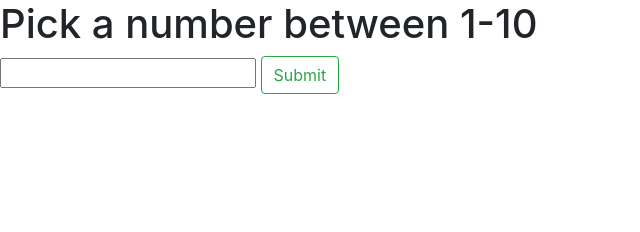
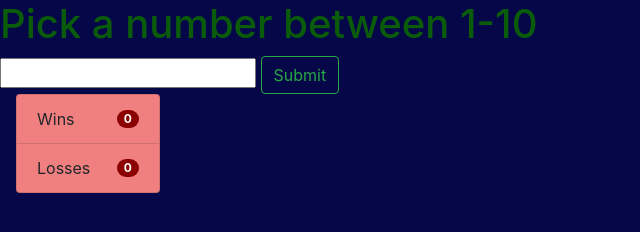
Before and after one commit to Jgriebel1990/number-guess, a plain HTML site: page index.html in a window 1280 px wide. Shown: the whole page, without its empty margins (0-640 px from the left). Drawn offline with nearby package versions, Linux system fonts and the light colour scheme.

Commit message:
added some custom css to index.html

```diff
--- a/index.html
+++ b/index.html
@@ -10,14 +10,26 @@
               crossorigin="anonymous">
         <link rel="stylesheet" href="style.css">
     </head>
-    <body>
+    <body class="body-background">
         <header>
-            <h1>Pick a number between 1-10</h1>
+            <h1 class="head-text">Pick a number between 1-10</h1>
         </header>
         <form action="" id="play-form">
             <input type="text">
             <button type="submit" class="btn btn-outline-success">Submit</button>
         </form>
+        <form action="">
+            <ul class="list-group win-loss">
+                <li class="list-group-item d-flex justify-content-between align-items-center list">
+                    Wins
+                <span class="badge badge-primary badge-pill pill">0</span>
+                </li>
+                <li class="list-group-item d-flex justify-content-between align-items-center list">
+                    Losses
+                <span class="badge badge-primary badge-pill pill">0</span>
+                </li>
+            </ul>
+        </form>
     <script src="app.js"></script>
     </body>
 
--- a/style.css
+++ b/style.css
@@ -0,0 +1,21 @@
+.win-loss{
+    margin-right: 70rem;
+    margin-left: 1rem;
+
+}
+
+.body-background{
+    background-color: rgb(6, 7, 73);
+}
+
+.head-text{
+    color: rgb(10, 92, 10);
+}
+
+.list{
+    background-color: lightcoral;
+}
+
+.pill {
+    background-color: darkred;
+}
```
